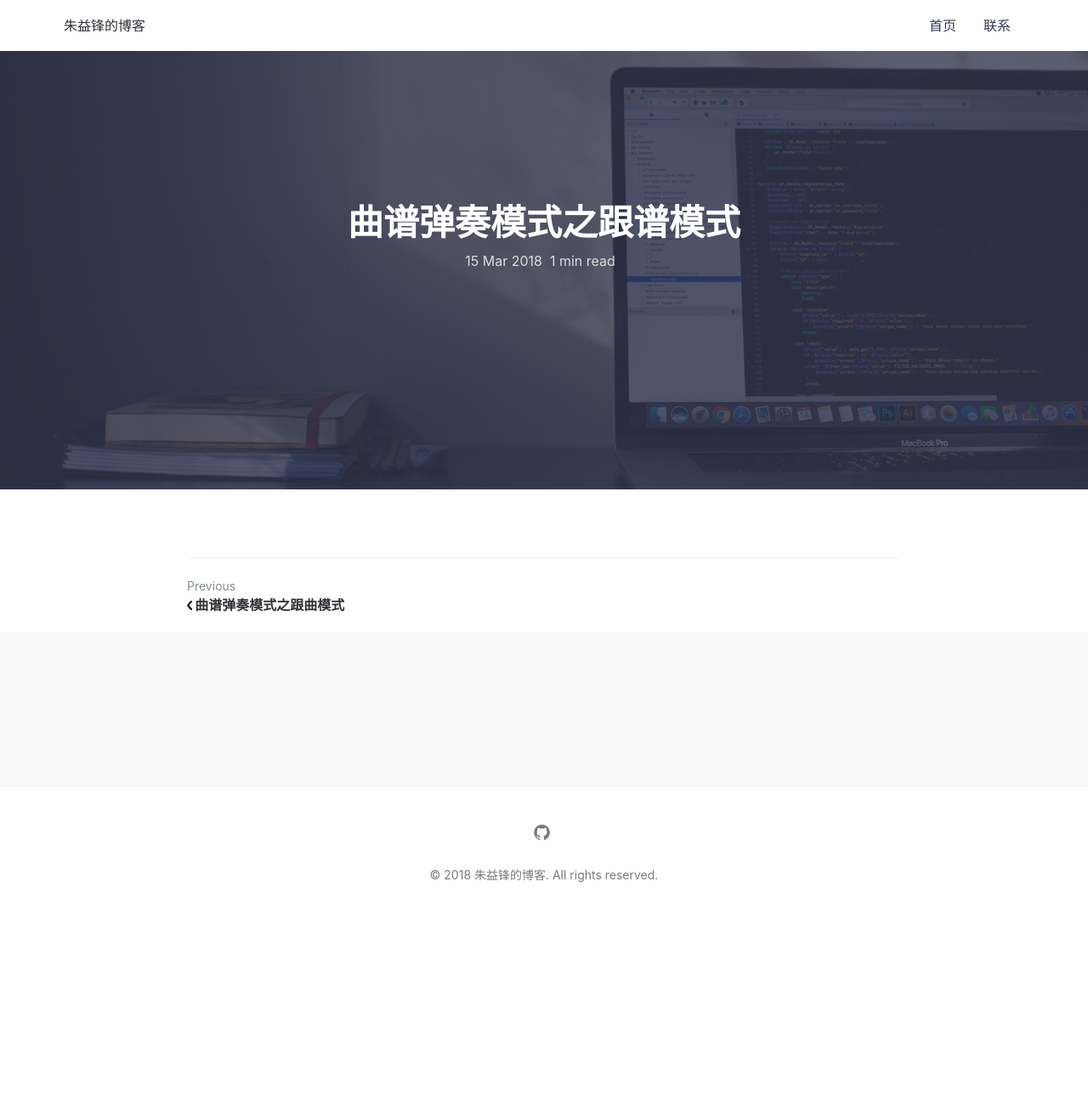
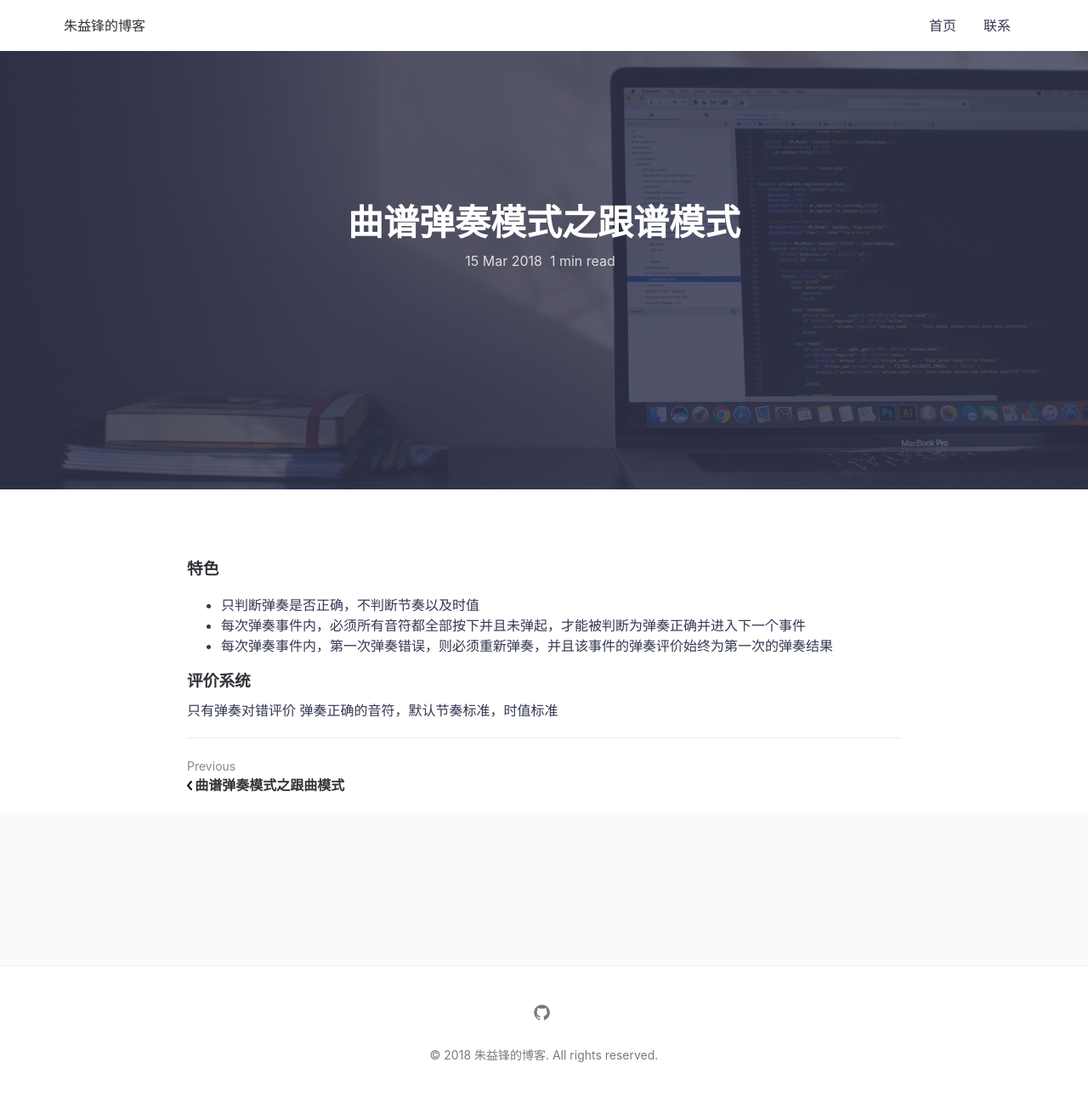
Before and after one commit to zyfilife/zyfilife.github.io, a Jekyll site: the page built from _posts/2018-03-15-曲谱弹奏模式之跟谱模式.md, in a window 1280 px wide. Shown: the whole page at 85% size. Built offline with Jekyll 4.4.1, drawn with Linux system fonts in a browser that asks for light colours; comment, search, counter and statistics services are not loaded; before the commit the page ends 1085 px from its top, so only the background shows below that.

Commit message:
no message

```diff
--- a/_posts/2018-03-15-曲谱弹奏模式之跟谱模式.md
+++ b/_posts/2018-03-15-曲谱弹奏模式之跟谱模式.md
@@ -1,6 +1,15 @@
 ---
 layout: post
-title: "曲谱弹奏模式之跟谱模式"
-summary:
+title: 曲谱弹奏模式之跟谱模式
+summary:  整理跟谱模式的特色以及评价系统
 featured-img: emile-perron-190221
 ---
+### 特色
+
+- 只判断弹奏是否正确，不判断节奏以及时值
+- 每次弹奏事件内，必须所有音符都全部按下并且未弹起，才能被判断为弹奏正确并进入下一个事件
+- 每次弹奏事件内，第一次弹奏错误，则必须重新弹奏，并且该事件的弹奏评价始终为第一次的弹奏结果
+
+### 评价系统
+只有弹奏对错评价
+弹奏正确的音符，默认节奏标准，时值标准
```
